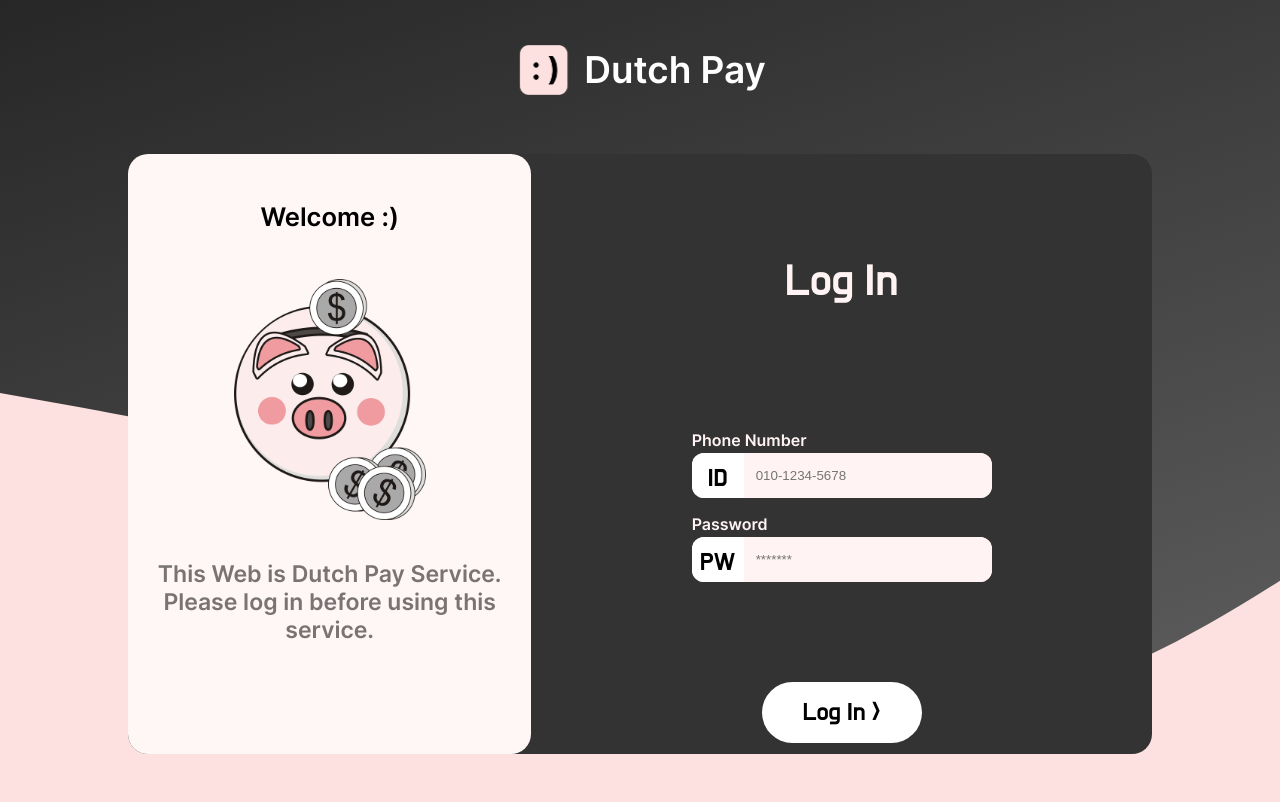
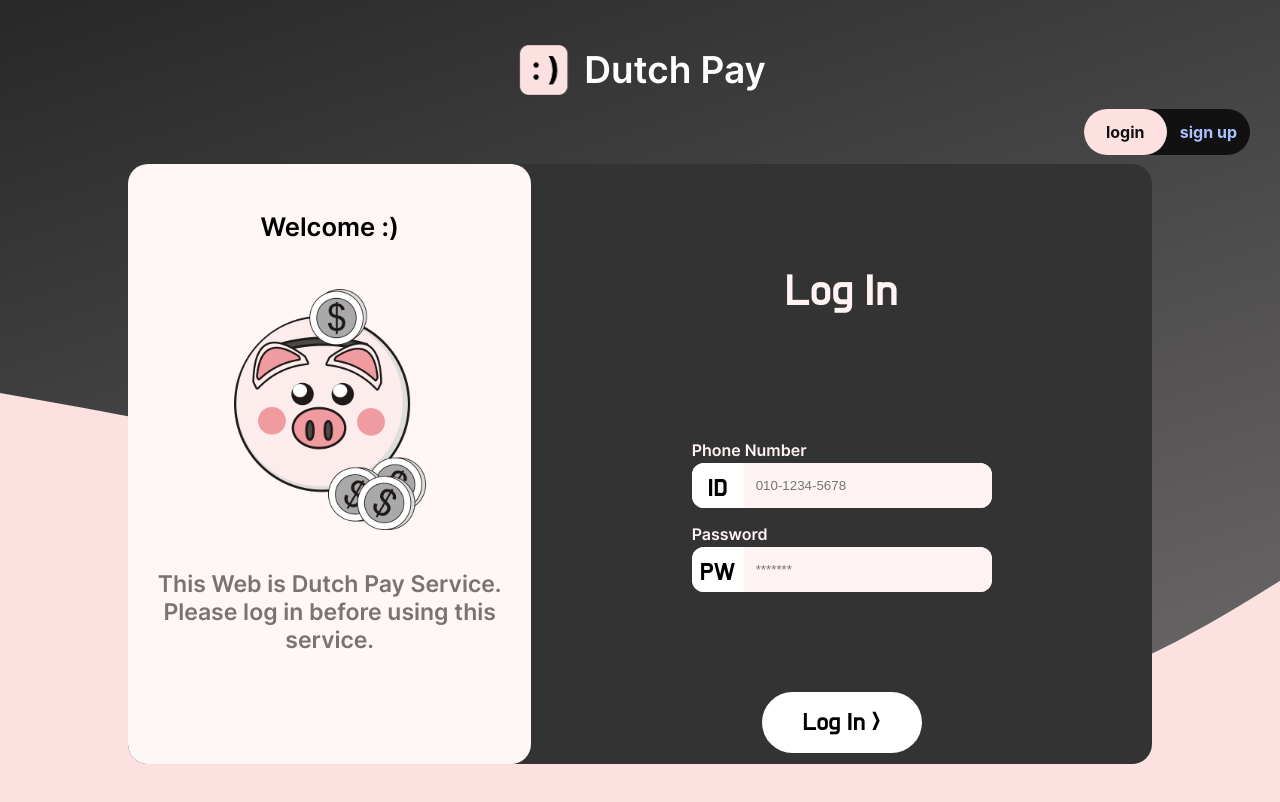
Before and after one commit to YeJi222/DutchPay, a React (Create React App) app in the folder frontend/: page / in a window 1280 px wide. Shown: the top 802 px of the page. Built offline with nearby package versions, Linux system fonts and the light colour scheme.

Commit message:
feat: create toggle button

```diff
--- a/frontend/public/assets/css/login.css
+++ b/frontend/public/assets/css/login.css
@@ -2,7 +2,7 @@
 header{
     text-align: center;
     margin-top: 40px;
-    margin-bottom: 50px;
+    margin-bottom: 60px;
     font-family: "InterSemiBold";
 }
 .logoImg{
@@ -20,6 +20,64 @@ header{
     color: white;
 }
 
+.toggleArea{
+    float: right;
+    margin-top: -55px;
+    margin-right: 30px;
+}
+.toggleBtn{
+    padding: 15px;
+}
+.toggleContainer {
+    position: relative;
+    display: grid;
+    grid-template-columns: repeat(2, 1fr);
+    width: fit-content;
+    /* border: 3px solid #111111; */
+    border-radius: 25px;
+    background: #111111;
+    font-weight: bold;
+    color: #111111;
+    cursor: pointer;
+  }
+  .toggleContainer::before {
+    content: '';
+    position: absolute;
+    width: 50%;
+    height: 100%;
+    left: 0%;
+    border-radius:25px;
+    background: #FDE1E1;
+    transition: all 0.3s;
+  }
+  .toggleCheckbox:checked + .toggleContainer::before {
+     left: 50%;
+  }
+  .toggleContainer div {
+    padding: 13px;
+    text-align: center;
+    z-index: 1;
+  }
+  .toggleCheckbox {
+    display: none;
+  }
+  .toggleCheckbox:checked + .toggleContainer div:first-child{
+    color: #FDE1E1;
+    transition: color 0.3s;
+  }
+  .toggleCheckbox:checked + .toggleContainer div:last-child{
+    color: #111111;
+    transition: color 0.3s;
+  }
+  .toggleCheckbox + .toggleContainer div:first-child{
+    color: #111111;
+    transition: color 0.3s;
+  }
+  .toggleCheckbox + .toggleContainer div:last-child{
+    color: #ABC0FF;
+    transition: color 0.3s;
+  }
+
 #root {
     background-image: url('/assets/svg/wave.svg');
     background-size: cover;
@@ -27,7 +85,7 @@ header{
 }
 
 body {
-    background-image: linear-gradient(to right bottom, #232323 0%, #757373 100%);
+    background-image: linear-gradient(to right bottom, #232323 0%, #878383 100%);
     background-size: 200% auto;
     animation: wave-animation 5s linear infinite;
     margin: 0;
--- a/frontend/src/components/Login.jsx
+++ b/frontend/src/components/Login.jsx
@@ -1,14 +1,26 @@
-import React from 'react';
+import React, { useState } from 'react';
 import LeftContent from './LeftContent';
 import RightContent from './RightContent';
+import Toggle from './Toggle';
 
 function Login(){
+    const [isToggled, setIsToggled] = useState("login");
+
+    const handleToggle = () => {
+        setIsToggled(isToggled == "login" ? "sign up" : "login");
+        console.log(isToggled);
+    };
+
     return(
         <div className='page'>
             <header>
                 <img src="/images/logo.png" className='logoImg'/>
                 <span className='title'>Dutch Pay</span>
             </header>
+            <Toggle
+                isToggled={isToggled}
+                handleToggle={handleToggle}
+            />
 
             <div className='centerWrapper'>
                 <LeftContent
--- a/frontend/src/components/Toggle.jsx
+++ b/frontend/src/components/Toggle.jsx
@@ -0,0 +1,22 @@
+import React, { useState } from 'react';
+
+function Toggle(props){
+
+
+
+
+    return(
+        // <button className='toggleBtn' onClick={handleToggle}>
+        //     {isToggled ? 'ON' : 'OFF'}
+        // </button>
+        <div className='toggleArea' onClick={props.handleToggle}>
+            <input type="checkbox" id="toggle" className="toggleCheckbox" />
+            <label for="toggle" className='toggleContainer'>
+                <div>login</div>
+                <div>sign up</div>
+            </label>
+        </div>
+    );
+}
+
+export default Toggle;
```
